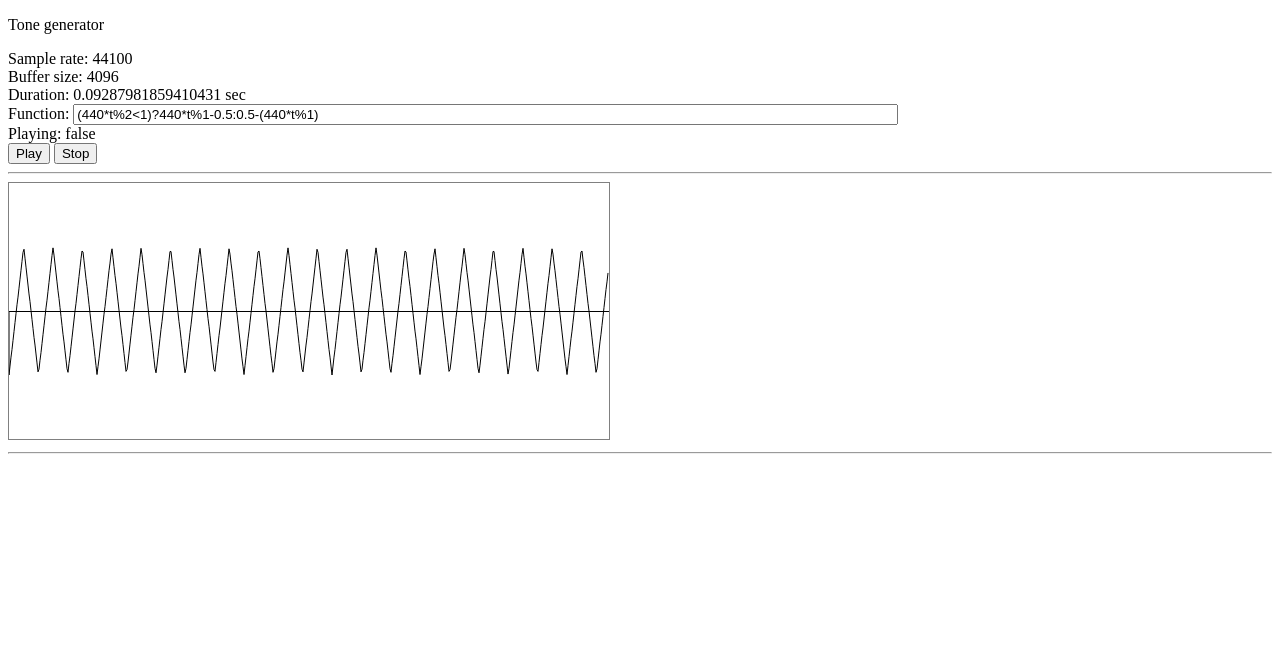
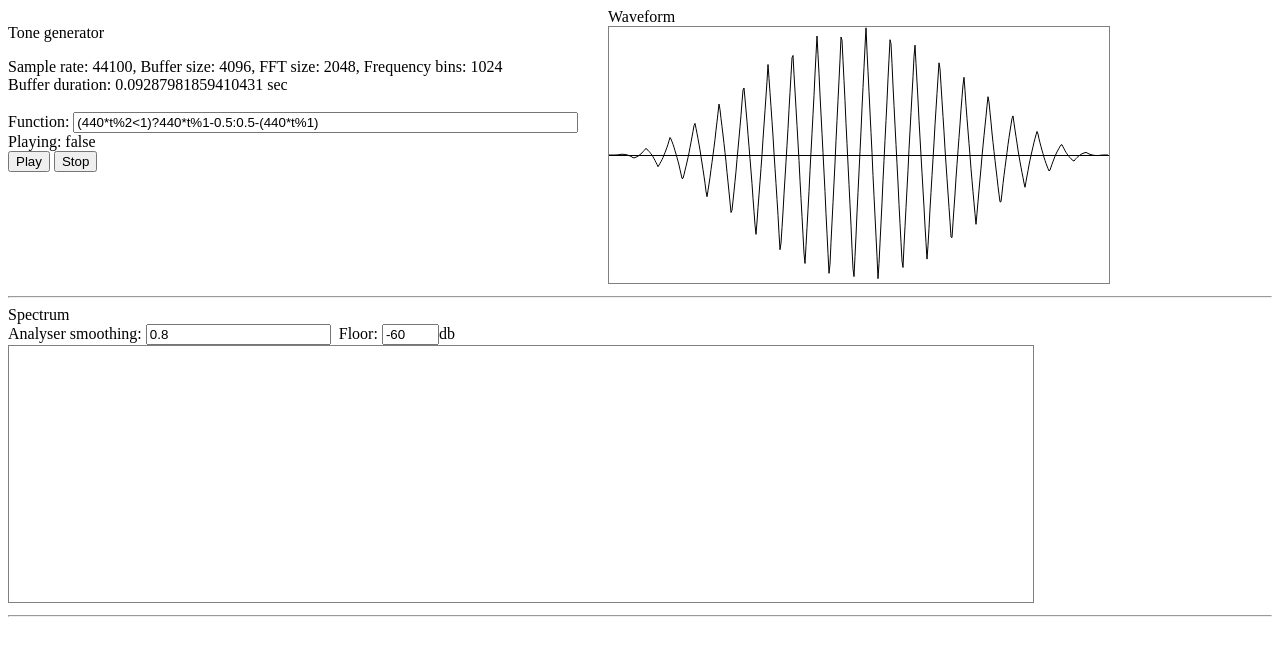
Before and after one commit to anorth/musicology, a plain HTML site: page index.html in a window 1280 px wide. Drawn offline with Linux system fonts and the light colour scheme.

Commit message:
Implemented analyser

```diff
--- a/app.css
+++ b/app.css
@@ -1,3 +1,13 @@
-#waveformCanvas {
+canvas {
   border: 1px solid gray;
 }
+
+#toneGenerator {
+  width: 600px;
+  float: left;
+}
+
+#waveForm {
+  width: 500px;
+  float: left;
+}
--- a/index.html
+++ b/index.html
@@ -8,28 +8,52 @@
 <body>
 
   <div ng:controller="AnalyserCtrl" ng:init="onFunctionChanged()">
-    <p>Tone generator</p>
-    <label>Sample rate</label>: {{sampleRate}}<br/>
-    <label>Buffer size</label>: {{bufferSize}}<br/>
-    <label>Duration</label>: {{bufferSize / sampleRate}} sec<br/>
+    <div id="toneGenerator">
+      <p>Tone generator</p>
+      Sample rate: {{sampleRate}},
+      Buffer size: {{bufferSize}},
+      FFT size: {{analyserNode.fftSize}},
+      Frequency bins: {{analyserNode.frequencyBinCount}}<br/>
+      Buffer duration: {{bufferSize / sampleRate}} sec<br/>
+      <br/>
 
-    <label>Function</label>:
-    <input type="text" name="fn" size="100" ng:change="onFunctionChanged()"><br/>
+      <label>Function</label>:
+      <input type="text" name="fn" size="60" ng:change="onFunctionChanged()"><br/>
 
-    <label>Playing</label>: {{playing}}<br/>
-    <button name="playButton" ng:click="play()">Play</button>
-    <button name="stopButton" ng:click="stop()">Stop</button>
+      <label>Playing</label>: {{playing}}<br/>
+      <button name="playButton" ng:click="play()">Play</button>
+      <button name="stopButton" ng:click="stop()">Stop</button>
+    </div>
+
+    <div id="waveform">
+      <label>Waveform</label><br/>
+      <canvas id="waveformCanvas" width="500" height="256"></canvas>
+      <!--
+      <p>Raw data</p>
+      <p>
+        <span ng:repeat="(k, v) in samples">{{k}}: {{v}} </span>
+      </p>
+      -->
+    </div>
+
     <hr/>
+    <label>Spectrum</label><br/>
 
-    <canvas id="waveformCanvas" width="600" height="256"></canvas>
-    <hr/>
+    Analyser smoothing:
+    <input type="text" value="{{analyserNode.smoothingTimeConstant}}"/>&nbsp;
 
+    Floor:
+    <input type="text" size="4" value="{{floor}}"/>db<br/>
+
+    <canvas id="spectrumCanvas" width="1024" height="256"></canvas>
     <!--
     <p>Raw data</p>
     <p>
-      <span ng:repeat="(k, v) in samples">{{k}}: {{v}} </span>
+      <span ng:repeat="(k, v) in spectrum">{{k}}: {{v}} </span>
     </p>
     -->
+
+    <hr/>
 
 
 
--- a/js/controllers.js
+++ b/js/controllers.js
@@ -1,17 +1,39 @@
+function GeneratorCtrl() {
+}
+
 function AnalyserCtrl() {
   this.bufferSize = 4096;
+  this.floor = -60;
   this.audioContext = new webkitAudioContext();
   this.sampleRate = this.audioContext.sampleRate;
   this.fn = "(440*t%2<1)?440*t%1-0.5:0.5-(440*t%1)";
   this.playing = false;
 
+  // Calculate window, a Hanning Window
+  // TODO: consider a Kaiser-Bessel window
+  this.windowCoeff = new Array(this.bufferSize)
+  var mid = Math.floor(this.bufferSize / 2);
+  this.windowCoeff[0] = 0;
+  this.windowCoeff[mid] = 2;
+  for (var i = 0; i < mid; ++i) {
+    this.windowCoeff[mid + i] = 1 + Math.cos(Math.PI * i / mid);
+    this.windowCoeff[mid - i] = this.windowCoeff[mid + i]
+  }
+
+  // Create source
   this.sourceNode = this.audioContext.createBufferSource();
   this.sourceNode.loop = true;
   this.sourceNode.buffer = this.audioContext.createBuffer(1, this.bufferSize, this.sampleRate);
-  this.sourceNode.connect(this.audioContext.destination, 0, 0);
+
+  // Create analyser
+  this.analyserNode = this.audioContext.createAnalyser();
+
   this.samples = this.sourceNode.buffer.getChannelData(0);
+  this.spectrum = new Float32Array(this.analyserNode.frequencyBinCount);
 
-  //this.generatorNode = this.audioContext.createJavaScriptNode(this.bufferSize, 0, 1);
+  // Wire things up
+  this.sourceNode.connect(this.analyserNode, 0, 0);
+  this.analyserNode.connect(this.audioContext.destination, 0, 0);
 }
 
 
@@ -20,13 +42,14 @@ AnalyserCtrl.prototype = {
     for (var x = 0; x < this.samples.length; ++x) {
       var t = x / this.sampleRate;
       try {
-        this.samples[x] = eval(this.fn);
+        this.samples[x] = eval(this.fn) * this.windowCoeff[x];
       } catch (e) {
         this.samples[x] = 0;
       }
     }
     this.drawWaveform();
   },
+
   drawWaveform: function() {
    var canvas = document.getElementById("waveformCanvas");
    var ctx = canvas.getContext('2d');
@@ -35,6 +58,7 @@ AnalyserCtrl.prototype = {
    var originY = canvas.height / 2;
    var samplesPerPixel = this.samples.length / canvas.width;
    ctx.fillRect(0, originY, canvas.width, 1);
+   // Draw waveform
    ctx.beginPath();
    ctx.moveTo(0, originY);
    for (var x = 0; x < canvas.width; ++x) {
@@ -44,13 +68,40 @@ AnalyserCtrl.prototype = {
    }
    ctx.stroke();
   },
+
+  drawSpectrum: function() {
+    if (this.playing) {
+      this.analyserNode.getFloatFrequencyData(this.spectrum);
+      var canvas = document.getElementById("spectrumCanvas");
+      var ctx = canvas.getContext('2d');
+      ctx.clearRect(0, 0, canvas.width, canvas.height);
+
+      // Switch canvas to cartesian co-ords
+      ctx.save();
+      ctx.translate(0,canvas.height);
+      ctx.scale(1,-1);
+
+      for (var x = 0; x < canvas.width; ++x) {
+        var amplitude = Math.max(-(this.floor - this.spectrum[x]), 0);
+        var height = amplitude / (-this.floor) * canvas.height
+        //console.log("amp: " + amplitude + ", h: " + height);
+        ctx.fillRect(x, 0, 1, height);
+      }
+      ctx.restore();
+
+      window.setTimeout(this.drawSpectrum, 1000 / 30);
+    }
+  },
+
   play: function() {
     if (!this.playing) {
       console.log("play");
       this.playing = true;
       this.sourceNode.noteOn(0);
+      this.drawSpectrum();
     }
   },
+
   stop: function() {
     if (this.playing) {
       console.log("stop");
```
